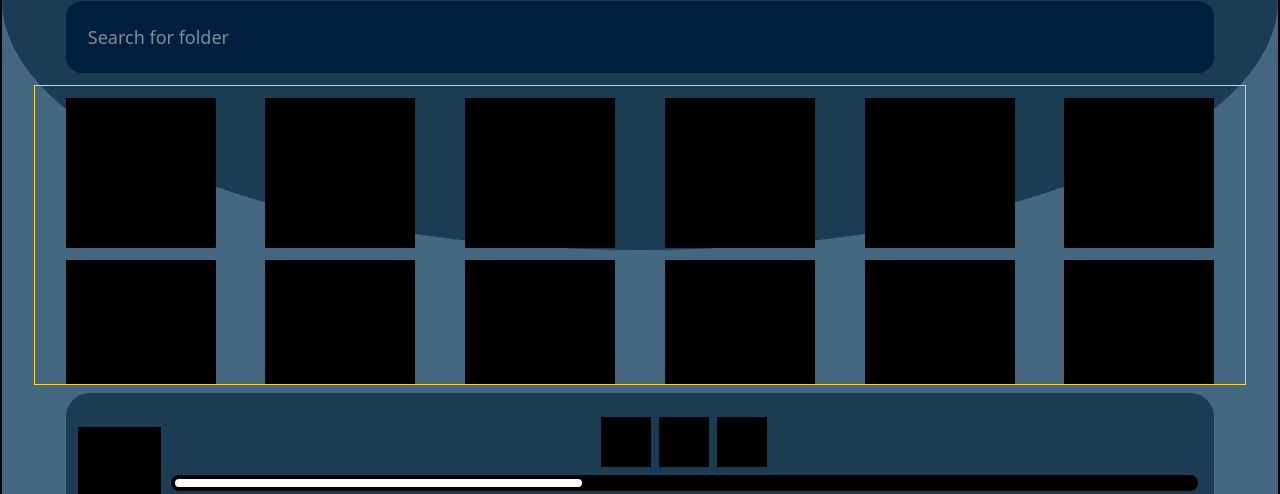
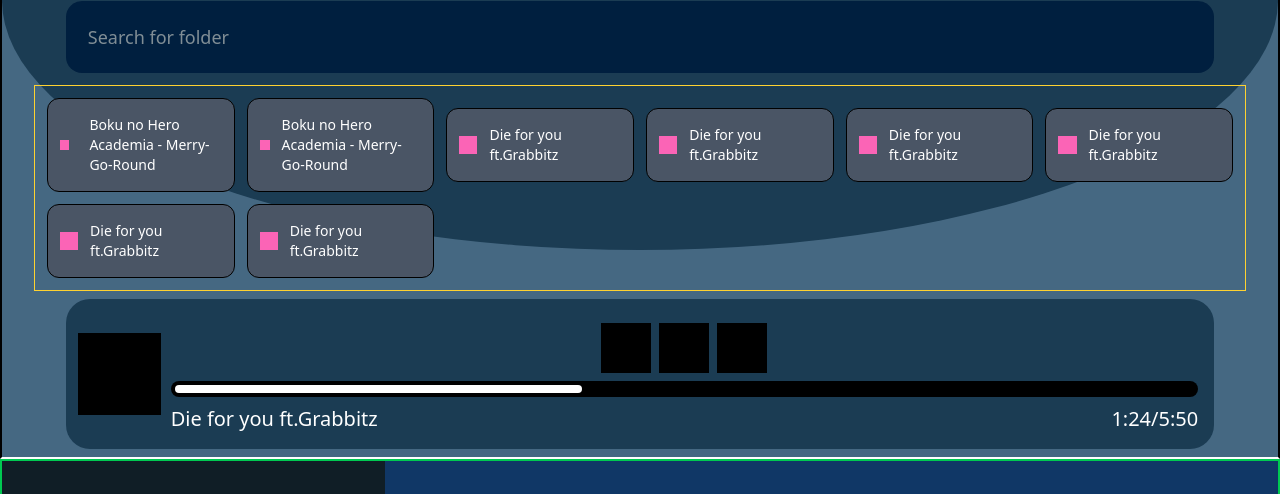
Before and after one commit to CodeUserMartin/MyMusic-v1, a website: page index.html in a window 1280 px wide. Shown: the part 252-746 px from the top of the page. Drawn offline with nearby package versions, Linux system fonts and the light colour scheme; files that its build step writes are made by us from their sources.

Commit message:
added song display section

```diff
--- a/index.html
+++ b/index.html
@@ -46,7 +46,7 @@
         <main>
             <!-- Used to display folders -->
             <section id="display-folders"
-                class=" w-[95%] min-h-[100px] max-h-[270px] md:max-h-[250px] lg:max-h-[300px] overflow-y-auto mx-auto my-0 p-3 grid grid-cols-3 place-items-center gap-3 border border-amber-300 md:grid-cols-5 lg:grid-cols-6">
+                class="w-[95%] min-h-[100px] max-h-[270px] md:max-h-[250px] lg:max-h-[300px] overflow-y-auto mx-auto my-0 p-3 hidden grid-cols-3 place-items-center gap-3 border border-amber-300 md:grid-cols-5 lg:grid-cols-6">
                 <div class="aspect-square w-[100px] md:w-[120px] lg:w-[150px] bg-black">
                     <div></div>
                 </div>
@@ -84,6 +84,60 @@
                     <div></div>
                 </div>
             </section>
+            <!-- Used to display folders container end-->
+            <!-- Used to display the songs from folder -->
+            <section id="display-songs"
+                class="w-[95%] min-h-[100px] max-h-[270px] md:max-h-[250px] lg:max-h-[300px] overflow-y-auto mx-auto my-0 p-3 grid grid-cols-1 place-items-center gap-3 border border-amber-300 md:grid-cols-5 lg:grid-cols-6">
+                <div class="border bg-gray-600 px-3 py-2 w-full flex justify-around items-center gap-3 rounded-xl ">
+                    <div class="aspect-square w-[20px] bg-pink-400"></div>
+                    <div>
+                        <p class="text-white text-sm p-2">Boku no Hero Academia  - Merry-Go-Round</p>
+                    </div>
+                </div>
+                <div class="border bg-gray-600 px-3 py-2 flex justify-around items-center gap-3 rounded-xl w-full">
+                    <div class="aspect-square w-[20px] bg-pink-400"></div>
+                    <div>
+                        <p class="text-white text-sm py-2">Boku no Hero Academia  - Merry-Go-Round</p>
+                    </div>
+                </div>
+                <div class="border bg-gray-600 px-3 py-2 flex justify-between items-center gap-3 rounded-xl w-full">
+                    <div class="aspect-square w-[20px] bg-pink-400"></div>
+                    <div>
+                        <p class="text-white text-sm py-2">Die for you ft.Grabbitz</p>
+                    </div>
+                </div>
+                <div class="border bg-gray-600 px-3 py-2 flex justify-around items-center gap-3 rounded-xl w-full">
+                    <div class="aspect-square w-[20px] bg-pink-400"></div>
+                    <div>
+                        <p class="text-white text-sm py-2">Die for you ft.Grabbitz</p>
+                    </div>
+                </div>
+                <div class="border bg-gray-600 px-3 py-2 flex justify-around items-center gap-3 rounded-xl w-full">
+                    <div class="aspect-square w-[20px] bg-pink-400"></div>
+                    <div >
+                        <p class="text-white text-sm py-2">Die for you ft.Grabbitz</p>
+                    </div>
+                </div>
+                <div class="border bg-gray-600 px-3 py-2 flex justify-around items-center gap-3 rounded-xl w-full">
+                    <div class="aspect-square w-[20px] bg-pink-400"></div>
+                    <div>
+                        <p class="text-white text-sm py-2">Die for you ft.Grabbitz</p>
+                    </div>
+                </div>
+                <div class="border bg-gray-600 px-3 py-2 flex justify-around items-center gap-3 rounded-xl w-full">
+                    <div class="aspect-square w-[20px] bg-pink-400"></div>
+                    <div>
+                        <p class="text-white text-sm py-2">Die for you ft.Grabbitz</p>
+                    </div>
+                </div>
+                <div class="border bg-gray-600 px-3 py-2 flex justify-around items-center gap-3 rounded-xl w-full">
+                    <div class="aspect-square w-[20px] bg-pink-400"></div>
+                    <div>
+                        <p class="text-white text-sm py-2">Die for you ft.Grabbitz</p>
+                    </div>
+                </div>
+            </section>
+            <!-- Used to display the songs from folder container end-->
             <!-- Song, play, pause section -->
             <article id="music-player"
                 class="bg-[#1B3C53] w-[90%] mx-auto my-2 p-3 rounded-3xl flex justify-between items-center gap-1.5">
```
